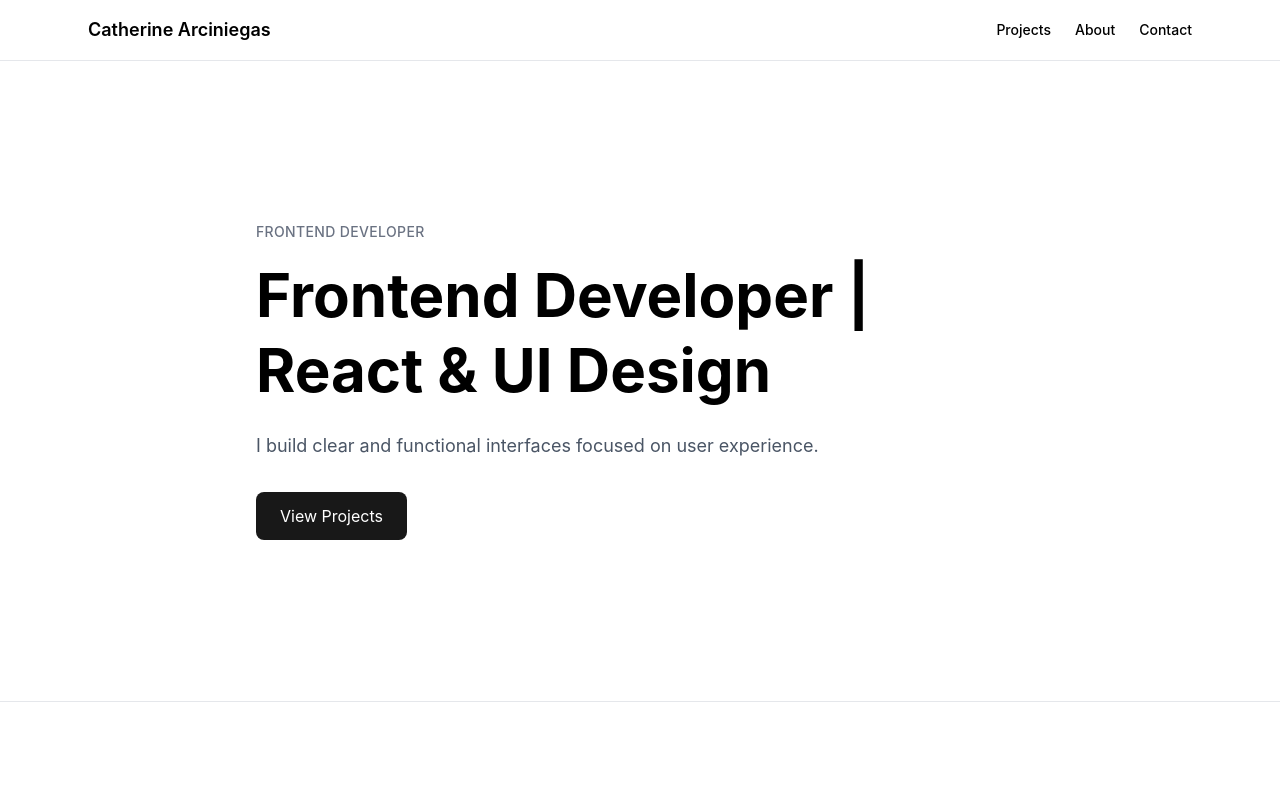
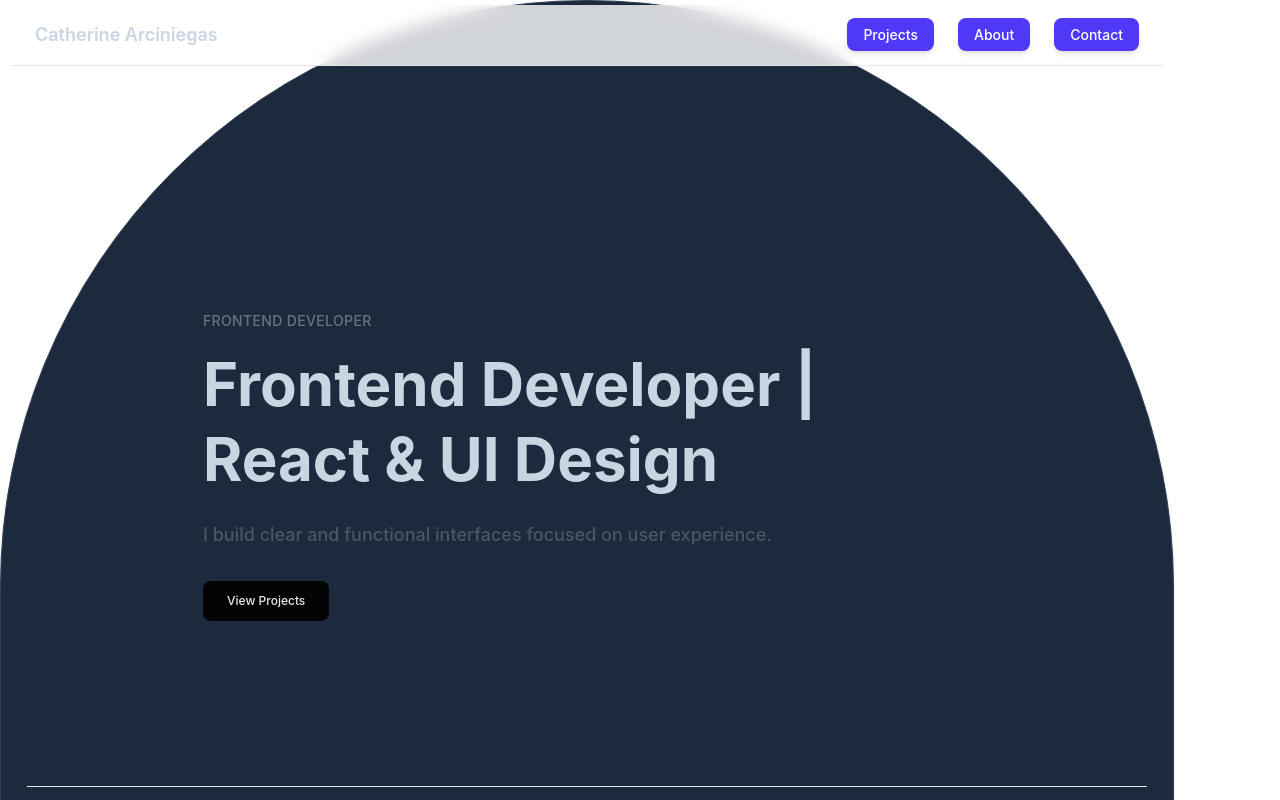
Before and after one commit to lacaterine/catherine-portfolio, a React (Vite) app: page / in a window 1280 px wide. Shown: the top 800 px of the page. Built offline with nearby package versions, Linux system fonts and the light colour scheme.

Commit message:
Enhance layout styling and update navigation setup

```diff
--- a/index.html
+++ b/index.html
@@ -7,7 +7,7 @@
     <title>catherine-portfolio</title>
   </head>
   <body>
-    <div id="root"></div>
+    <div id="root" ></div>
     <script type="module" src="/src/main.tsx"></script>
   </body>
 </html>
--- a/src/components/layout/MainLayout.tsx
+++ b/src/components/layout/MainLayout.tsx
@@ -8,10 +8,10 @@ interface MainLayoutProps {
 
 function MainLayout({ children }: MainLayoutProps) {
   return (
-    <div className="min-h-screen bg-white text-black">
+    <div className="inline-block bg-slate-800 text-slate-300 text-xs font-medium px-2.5 py-1 rounded-full border border-slate-700 shadow-sm">
       <Navbar />
 
-      <main>
+      <main className="flex-grow max-w-6xl w-full mx-auto px-4 py-12 md:py-20">
         {children}
       </main>
 
--- a/src/components/layout/Navbar.tsx
+++ b/src/components/layout/Navbar.tsx
@@ -11,7 +11,7 @@ function Navbar() {
           <li>
             <a
                 href="#projects"
-                className="transition hover:text-gray-500 hover:underline"
+                className="bg-indigo-600 hover:bg-indigo-500 text-white px-4 py-2 rounded-lg transition-all transform hover:-translate-y-0.5 shadow-md"
                 >
                 Projects
             </a>
@@ -20,7 +20,7 @@ function Navbar() {
           <li>
             <a
             href="#about"
-            className="transition hover:text-gray-500 hover:underline">
+            className="bg-indigo-600 hover:bg-indigo-500 text-white px-4 py-2 rounded-lg transition-all transform hover:-translate-y-0.5 shadow-md">
               About
             </a>
           </li>
@@ -28,7 +28,7 @@ function Navbar() {
           <li>
             <a
             href="#contact"
-            className="transition hover:text-gray-500 hover:underline">
+className="bg-indigo-600 hover:bg-indigo-500 text-white px-4 py-2 rounded-lg transition-all transform hover:-translate-y-0.5 shadow-md">
               Contact
             </a>
           </li>
```
